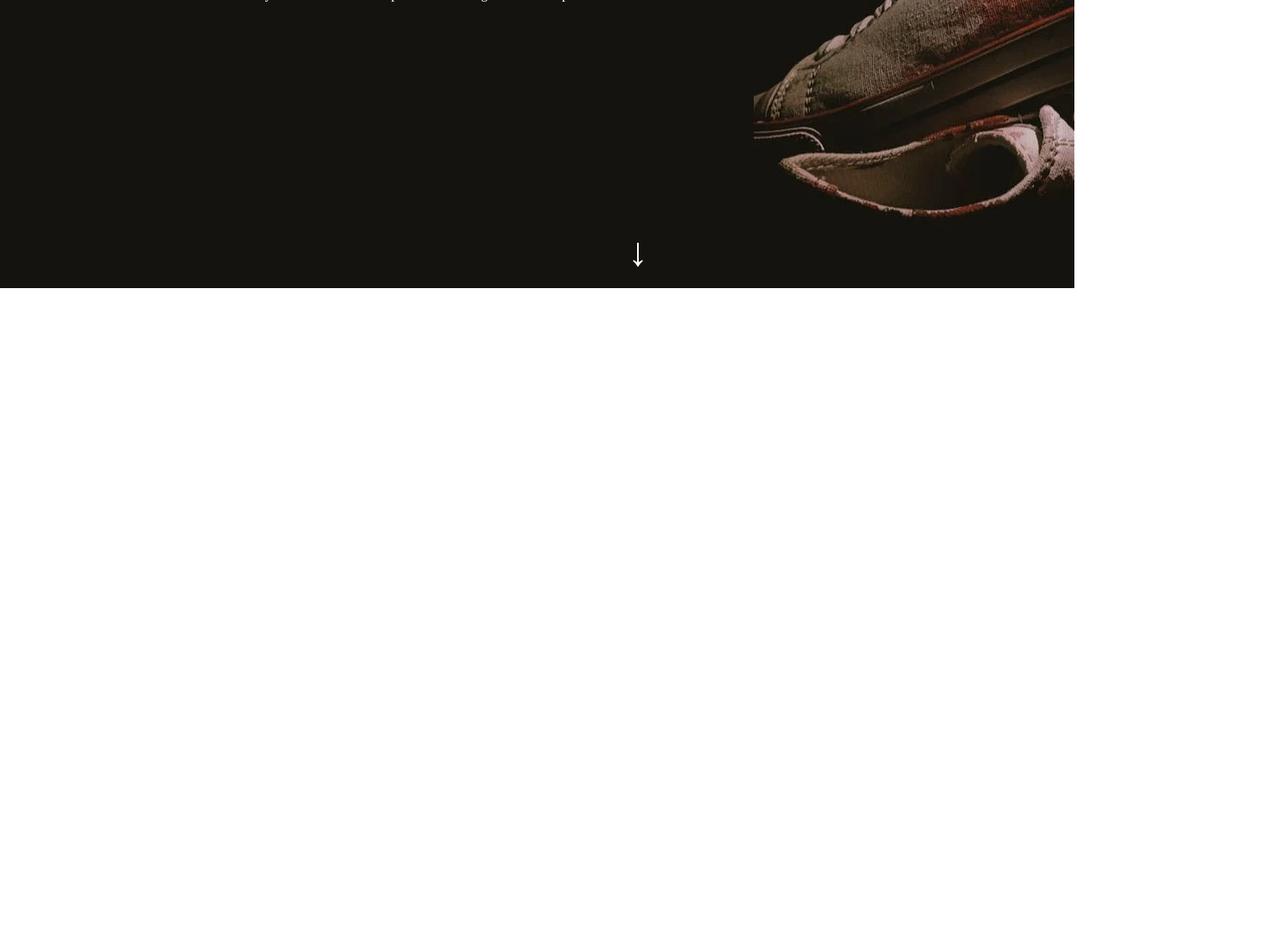
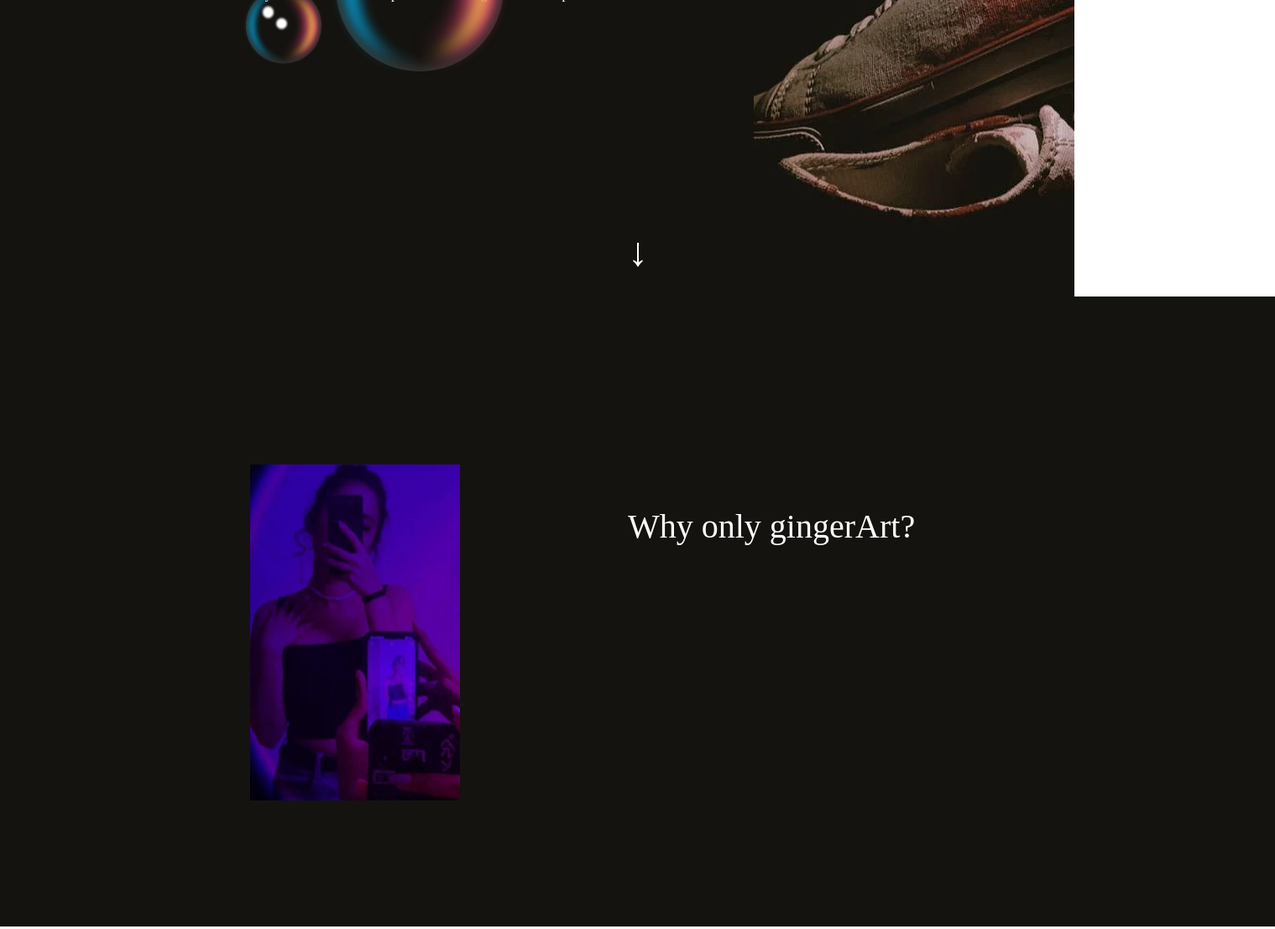
Before and after one commit to KratikJain10/GDSC-WebVengers, a plain HTML site: page about.html in a window 1280 px wide. Shown: the part 395-1501 px from the top of the page at 84% size, 1519 px wide, since content can reach past the window. Before the commit the page ends 800 px from the top, so only its background shows below. Drawn offline with Linux system fonts and the light colour scheme.

Commit message:
created bubbles in about page and home page

```diff
--- a/about.html
+++ b/about.html
@@ -13,6 +13,18 @@
     <header>
     </header>
     <section>
+        <div class="bubble">
+            <span></span>
+            <span></span>
+            <span></span>
+            <span></span>
+        </div>
+        <div class="bubble">
+            <span></span>
+            <span></span>
+            <span></span>
+            <span></span>
+        </div>
         <div class="top">
             <div class="text">About . . !</div>
             <div class="subtitle">Beyond the surface: A deeper understanding of our StartUp.</div>
@@ -21,6 +33,18 @@
             </div>
         </div>
     </section>
+    <section>
+        <div class="bottom1">
+            <div class="nancypicdiv">
+                <img src="images/nancy_pic.jpg" alt="nancy pic" class="nancypic">
+            </div>
+            <div class="sidetext">
+                <div class="title">Why only gingerArt?</div>
+                <div>
+                </div>
+            </div>
+        </div>
+    </section>
     <footer>
     </footer>
 </body>
--- a/aboutpagae.css
+++ b/aboutpagae.css
@@ -1,13 +1,91 @@
 .top{
     background-image: url("images/shoes3.jpeg");
     background-color: rgba(20,19,15,255);
-    height:740px;
+    height:750px;
     background-position: 900px 0px;
     background-repeat: no-repeat;
     margin-left:-10px;
     margin-right: -8px;
     margin-top:-10px;
-    margin-bottom: 9px;
+    margin-bottom: -5px;
+}
+.bubble{
+    position: absolute;
+    width:200px;
+    height:200px;
+    left:400px;
+    bottom:300px;
+    border-radius: 50%;
+    box-shadow: inset 0 0 25px rgba(255,255,255,0.25);
+    animation: animate 5s ease-in-out infinite;
+}
+.bubble:nth-child(2){
+    zoom:0.45;
+    left:650px;
+    bottom:750px;
+    animation-delay: -2s;
+}
+@keyframes animate{
+    0%,100%{
+        transform:translateY(-20px);
+    }
+    50%{
+        transform: translateY(20px);
+    }
+}
+.bubble::before{
+    content:'';
+    position: absolute;
+    top:50px;
+    left:45px;
+    width:30px;
+    height:30px;
+    border-radius: 50%;
+    background: #fff;
+    z-index: 10;
+    filter:blur(2px);
+}
+.bubble::after{
+    content:'';
+    position: absolute;
+    top:80px;
+    left:80px;
+    width:30px;
+    height:30px;
+    border-radius: 50%;
+    background: #fff;
+    z-index: 10;
+    filter:blur(2px);
+}
+.bubble span{
+    position: absolute;
+    border-radius: 50%;
+}
+.bubble span:nth-child(1){
+    inset: 10px;
+    border-left: 15px solid #03abe8;
+    filter:blur(8px);
+}
+.bubble span:nth-child(2){
+    inset: 10px;
+    border-right: 15px solid #ff4484;
+    filter:blur(8px);
+}
+.bubble span:nth-child(3){
+    inset:20px;
+    border-right: 15px solid #ffeb3b;
+    filter:blur(8px);
+}
+.bubble span:nth-child(4){
+    inset: 30px;
+    border-right: 15px solid #ff4484;
+    filter:blur(12px);
+}
+.bubble span:nth-child(5){
+    inset:10px;
+    border-bottom: 10px solid #fff;
+    filter:blur(8px);
+    transform:rotate(330deg);
 }
 .text{
     color:white;
@@ -32,3 +110,28 @@
 .downarrowtext:hover{
     color:red;
 }
+.bottom1{
+    display: flex;
+    background-color: rgba(20,19,15,255);
+    width:1521px;
+    height:750px;
+    margin-left: -10px;
+    margin-top:5px;
+    margin-bottom: -5px;
+}
+.nancypicdiv{
+    margin-top: 200px;
+    margin-left: 300px;
+}
+.nancypic{
+    width:250px;
+    height:400px;
+}
+.sidetext{
+    margin-top:250px;
+    margin-left: 200px;
+}
+.title{
+    color:white;
+    font-size: 250%;
+}
--- /dev/null
+++ b/homepage.css
@@ -0,0 +1,20 @@
+.firstview{
+    background-image: url(images/stylish_piccopy.jpg);
+    background-repeat: no-repeat;
+    height: 750px;
+    background-position: 900px 100px;
+    margin-top: -16px;
+}
+.title1{
+    color:purple;
+    font-size: 400%;
+    padding-top: 300px;
+    padding-left:300px;
+}
+.sub1{
+    padding-left: 350px;
+    font-size: large;
+}
+.bottom1{
+    height:750px;
+}
```
Also changed, not shown: contact.html (+7 -0 lines), contactpage.css (+20 -0 lines), index.html (added, +26 -0 lines), images/nancy_pic.jpg (added), images/stylish_piccopy.jpg (added).
